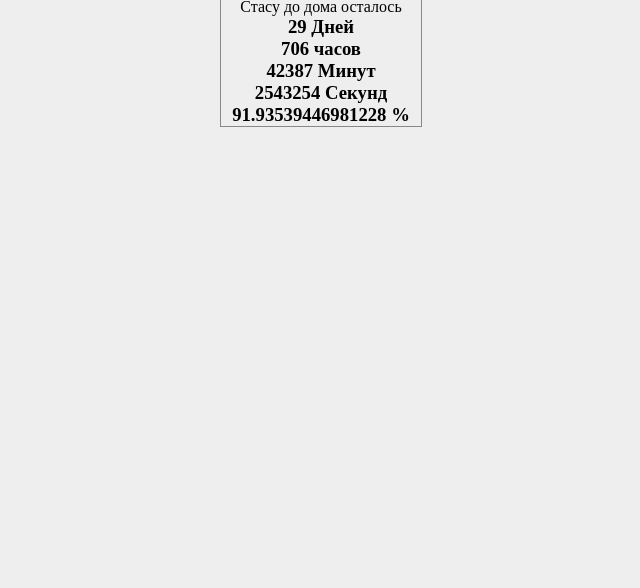
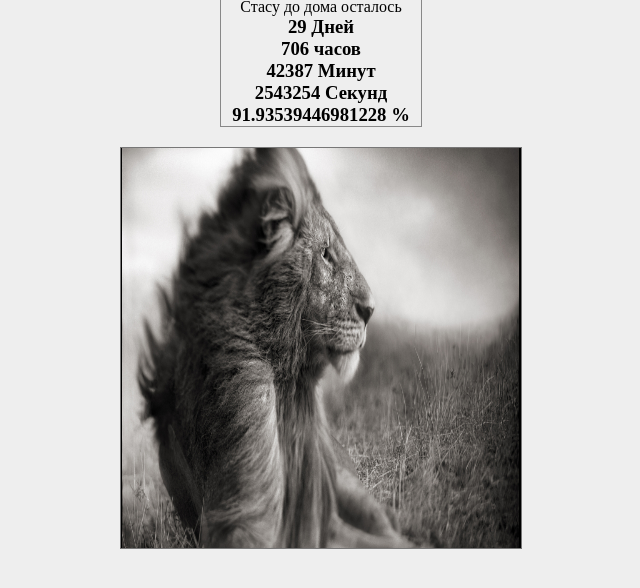
Before and after one commit to developandbehappy/TimeForDmb, a plain HTML site: page index.html in a window 1280 px wide. Shown: the part 40-628 px from the top of the page, without its empty margins (319-959 px from the left). Drawn offline with Linux system fonts and the light colour scheme.

Commit message:
new canges add photos

```diff
--- a/index.html
+++ b/index.html
@@ -14,6 +14,13 @@
 	body {
 		background: #eee
 	}
+	#slider {
+		width: 400px;
+		height: 400px;
+		border: 1px solid #777;
+		margin: 20px auto;
+		display: block;
+	}
 	</style>
 </head>
 <body>
@@ -28,6 +35,7 @@
 		<h3 id='procent'></h3>
 	</ul>
 </div>
+<img id='slider'></div>
 <script type="text/javascript">
 	window.setInterval(init, 100);
 	function init () {
@@ -47,6 +55,29 @@
 		procentt.innerText = 100 - lostTime/60/60000/24/procent + ' %';
 		hours.innerText =  Math.floor(lostTime/1000/60/60) + ' часов';
 	}
+	setInterval(function () {
+		var slider = document.getElementById('slider');
+		var rand = Math.floor(Math.random(1,14)*12)+1;
+		console.log(rand);
+		slider.src = 'img/' + rand + '.jpg';
+	},3000);
+	// 	function init () {
+	// 	var time = document.getElementById('time');
+	// 	var minute = document.getElementById('minute');
+	// 	var days = document.getElementById('days');
+	// 	var procentt = document.getElementById('procent');
+	// 	var hours = document.getElementById('hours');
+	// 	var lastTime = new Date('12 14 2015');
+	// 	var dateNowIs = new Date();
+	// 	var years = 531;
+	// 	var procent = years/100;
+	// 	var lostTime = lastTime - dateNowIs;
+	// 	time.innerText = Math.floor(lostTime/1000) + ' Секунд';
+	// 	days.innerText = Math.floor(lostTime/60/60000/24) + ' Дней';
+	// 	minute.innerText = Math.floor(lostTime/1000/60) + ' Минут';
+	// 	procentt.innerText = 100 - lostTime/60/60000/24/procent + ' %';
+	// 	hours.innerText =  Math.floor(lostTime/1000/60/60) + ' часов';
+	// }
 </script>
 </body>
 </html>
```
Also changed, not shown: img/1.jpg (added), img/10.jpg (added), img/11.jpg (added), img/12.jpg (added), img/3.jpg (added), img/4.jpg (added), img/5.jpg (added), img/6.jpg (added), img/7.jpg (added), img/8.jpg (added), img/9.jpg (added), 1 other file.
